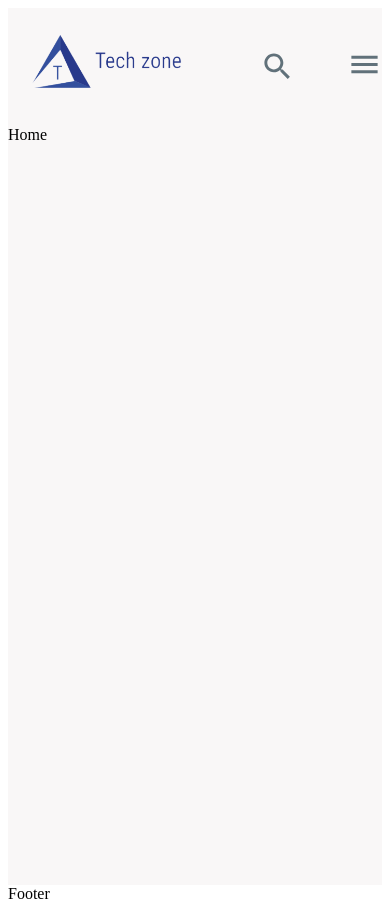
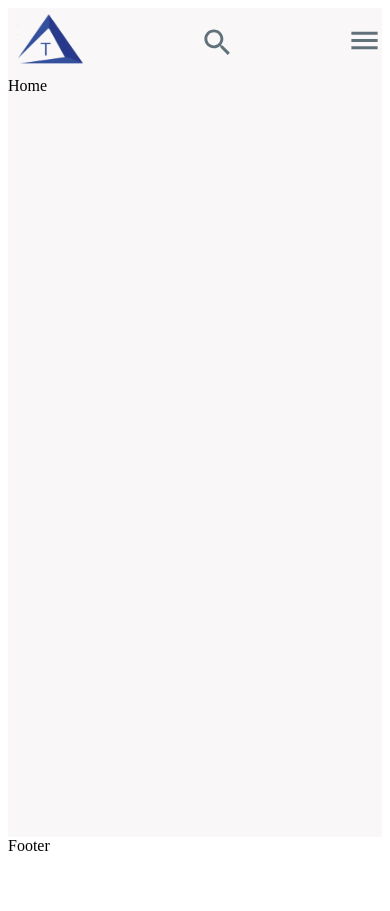
Before and after one commit to Yisusmomoa/React_e-commerce_Client, a React (Vite) app: page / in a window 390 px wide. After the commit the page ends 863 px from the top, so only its background shows below. Built offline with nearby package versions, Linux system fonts and the light colour scheme.

Commit message:
navbar terminada

```diff
--- a/src/components/DropdownCategory/DropdownCategory.style.jsx
+++ b/src/components/DropdownCategory/DropdownCategory.style.jsx
@@ -1,4 +1,6 @@
 import styled from "styled-components";
+import { device,
+    deviceMin } from "../../styles/breakpoints";
 
 export const DropdownCategoryStyled=styled.select`
     background: transparent;
@@ -12,4 +14,7 @@ export const DropdownCategoryStyled=styled.select`
     margin: 8px 0;
     color:${(props)=>props.theme.colors.Letras};
     font-family:${props=>props.theme.fonts.raleway};
+    @media(${device.lg}){
+        display:none;
+    }
 `
--- a/src/components/InputSearch/InputSearch.jsx
+++ b/src/components/InputSearch/InputSearch.jsx
@@ -8,7 +8,7 @@ const InputSearch = () => {
   return (
     <ThemeProvider theme={theme}>
       <SearchContainer>
-        <InputSearchStyled type='text'/>
+        <InputSearchStyled type='text' placeholder='search...'/>
         <SearchOutlinedIcon fontSize='medium'/>
       </SearchContainer>
     </ThemeProvider>
--- /dev/null
+++ b/src/components/Logo/Logo.jsx
@@ -0,0 +1,11 @@
+import React from 'react'
+import { LogoStyled } from './Logo.style'
+import Logo1 from '../../assets/Logo1.png'
+const Logo = ({src, width, height}) => {
+  return (
+    <LogoStyled src={src} width={width} height={height}>
+    </LogoStyled>
+  )
+}
+
+export default Logo
--- /dev/null
+++ b/src/components/Logo/Logo.style.jsx
@@ -0,0 +1,8 @@
+import styled from "styled-components";
+
+export const LogoStyled = styled.img`
+    /* margin: 10px; */
+    /* max-width: 180px;
+    max-height: 50px; */
+
+`;
--- a/src/components/Navbar/NavBar.style.jsx
+++ b/src/components/Navbar/NavBar.style.jsx
@@ -1,11 +1,12 @@
 // font-family: 'Raleway', sans-serif;
 import styled from "styled-components";
 import { Link } from 'react-router-dom'
-import { device } from "../../styles/breakpoints";
+import { device,
+deviceMin } from "../../styles/breakpoints";
 
 export const NavBarStyled=styled.nav`
   display:flex;
-  width: 100%;
+  width: auto;
   flex-wrap: wrap;
   justify-content: space-around;
   align-items: center;
@@ -21,23 +22,16 @@ export const NavBarContainerLinks=styled.div`
     width:80%;
     align-items: center;
     justify-content: space-evenly;
-    @media(${device.md}){
+    @media(${device.sm}){
         display:none;
     }
 `
-
-export const Logo = styled.img`
-    margin: 10px;
-    max-width: 180px;
-    height: 100%;
-`;
-
 export const CartProfileContainer=styled.div`
     display:flex;
     width:7%;
     height:auto;
     justify-content: space-between;
-    @media(${device.md}){
+    @media(${device.lg}){
         display:none;
     }
 
@@ -75,7 +69,7 @@ export const NavBarContainerResponsive=styled.div`
     align-items: center;
     /* border:1px solid ${(props)=>props.theme.colors.Letras}; */
     /* box-shadow: 1px 1px 15px ${(props)=>props.theme.colors.Letras}; */
-    @media(${device.xs}){
+    @media(${deviceMin.xs}){
         display:none
     }
 `
--- a/src/components/Navbar/Navbar.jsx
+++ b/src/components/Navbar/Navbar.jsx
@@ -9,7 +9,6 @@ import { ThemeProvider } from 'styled-components'
 import { theme } from '../../styles/theme'
 
 import { CartProfileContainer,
-  Logo,
   NavBarContainerLinks,
   NavBarContainerResponsive,
   NavBarExtendedContainer,
@@ -20,11 +19,16 @@ import { CartProfileContainer,
 // icons y assets
 // https://mui.com/material-ui/material-icons/?query=search&theme=Outlined
 import Logo1 from '../../assets/Logo1.png'
+import Logo3 from '../../assets/Logo3.png'
+
 import ShoppingCartOutlinedIcon from '@mui/icons-material/ShoppingCartOutlined';
 import PersonOutlineOutlinedIcon from '@mui/icons-material/PersonOutlineOutlined';
 import MenuOutlinedIcon from '@mui/icons-material/MenuOutlined';
 import CloseOutlinedIcon from '@mui/icons-material/CloseOutlined';
 import SearchOutlinedIcon from '@mui/icons-material/SearchOutlined';
+import Logo from '../Logo/Logo'
+
+// TODO: agregar más tamaños de responsive, subdividir el código en más componentes
 const Navbar = () => {
   const [extendNavbar, setExtendNavbar] = useState(false)
   const [showSearchInput, setShowSearchInput] = useState(false)
@@ -38,7 +42,8 @@ const Navbar = () => {
     <ThemeProvider theme={theme}>
       <NavBarStyled>
           <NavBarContainerLinks>
-            <NavBarLink to={'/home'}><Logo src={Logo1}/></NavBarLink>
+            <NavBarLink to={'/home'}><Logo src={Logo1}
+              width={150} height={100}/></NavBarLink>
             <NavBarLink to={'/products'}>Products</NavBarLink>
             <DropdownCategory/>
             <NavBarLink to={'/signIn'}>Sign In</NavBarLink>
@@ -59,7 +64,8 @@ const Navbar = () => {
 
           <NavBarContainerResponsive>
             <NavbarHeaderOptsRespopnsive>
-              <NavBarLink to={'/home'}><Logo src={Logo1} /></NavBarLink>
+              <NavBarLink to={'/home'}><Logo src={Logo3}
+                width={80} height={65} /></NavBarLink>
               <SearchOutlinedIcon fontSize='large' onClick={handleClickSearch} />
               <div onClick={handleClick}>
                 {
```
